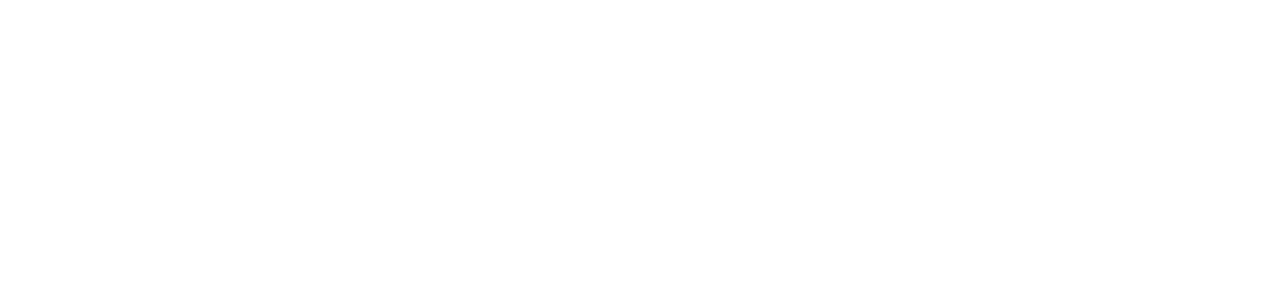
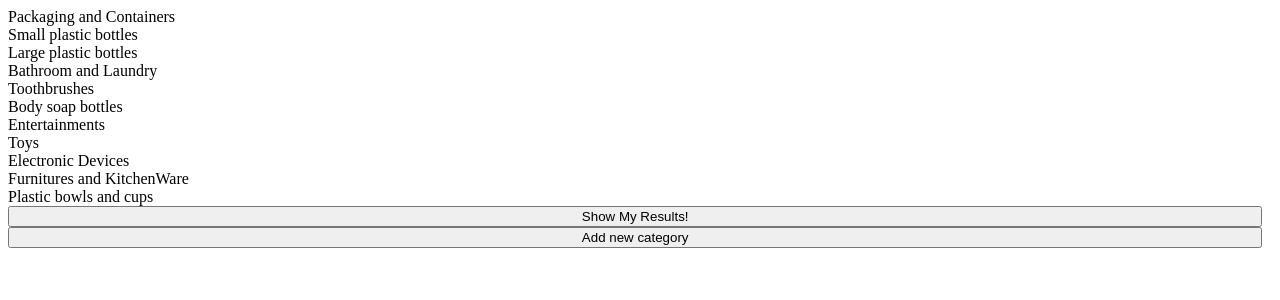
Before and after one commit to quincychen0127/top_PDSG, a React (Create React App) app: page /Calculator in a window 1280 px wide. Shown: the top 300 px of the page. Built offline with nearby package versions, Linux system fonts and the light colour scheme.

Commit message:
integration of tableau
sample of tableau integration

```diff
--- a/package.json
+++ b/package.json
@@ -14,7 +14,8 @@
     "react-dom": "^16.13.1",
     "react-dropzone": "^11.0.1",
     "react-router-dom": "^5.2.0",
-    "react-scripts": "3.4.1"
+    "react-scripts": "3.4.1",
+    "tableau-api": "^2.2.3"
   },
   "scripts": {
     "start": "react-scripts start",
--- a/src/App.js
+++ b/src/App.js
@@ -10,6 +10,8 @@ import "./App.css";
 import MainPage from './pages/MainPage'
 import MicroPlasticPage from './pages/MicroPlasticPage'
 import WelcomePage from './pages/WelcomePage'
+import CalculatorPage from './pages/CalculatorPage'
+import Example from './tableau/Example'
 
 class App extends Component {
     render() {
@@ -19,6 +21,8 @@ class App extends Component {
                     <Route exact path="/" component={WelcomePage}/>
                     <Route exact path="/MainPage" component={MainPage}/>
                     <Route exact path="/MicroPlastics" component={MicroPlasticPage}/>
+                    <Route exact path="/Calculator" component={CalculatorPage}/>
+                    <Route exact path="/Example" component={Example}/>
                 </Switch>
             </BrowserRouter>
         );
--- /dev/null
+++ b/src/pages/CalculatorPage.jsx
@@ -0,0 +1,35 @@
+import React from "react"
+
+import "./CalculatorPage.css"
+
+const CalculatorPage = () => {
+    // Array of arrays
+    // Input from the user
+    var CategoryInput = [[0,0],[0,0],[0,0],[0]]
+    // Unit weight of plastics
+    var CategoryWeight = [[1,2],[3,4],[5,6],[7]]
+    // Toxic level
+    var CategoryToxicity = [[1,1],[0,0],[1,2],[1]]
+
+    return (
+        <main>
+            <div className="Category">Packaging and Containers</div>
+                <div className="SubCategory">Small plastic bottles</div>
+                <div className="SubCategory">Large plastic bottles</div>
+            <div className="Category">Bathroom and Laundry</div>
+                <div className="SubCategory">Toothbrushes</div>
+                <div className="SubCategory">Body soap bottles</div>
+            <div className="Category">Entertainments</div>
+                <div className="SubCategory">Toys</div>
+                <div className="SubCategory">Electronic Devices</div>
+            <div className="Category">Furnitures and KitchenWare</div>
+                <div className="SubCategory">Plastic bowls and cups</div>
+
+            <button>Show My Results!</button>
+            <button>Add new category</button>
+
+        </main>
+    )
+}
+
+export default CalculatorPage
--- a/src/pages/WelcomePage.jsx
+++ b/src/pages/WelcomePage.jsx
@@ -22,10 +22,10 @@ const WelcomePage = () => {
                         <Link to="/MicroPlastics">Micro Plastics</Link>
                     </div>
                     <div className="SubPageTopic">
-                        Dataset Visualization
+                        <Link to="/Example">Dataset Visualization</Link>
                     </div>
                     <div className="SubPageTopic">
-                        Plastics Calculator
+                        <Link to="/Calculator">Plastics Calculator</Link>
                     </div>
                 </nav>
             </main>
--- /dev/null
+++ b/src/tableau/Example.js
@@ -0,0 +1,28 @@
+import React, { Component } from "react"
+import tableauSoftware from "tableau-api"
+
+const tableau_url = "https://public.tableau.com/views/Example2_15969982762130/Dashboard4?:language=en&:display_count=y&:origin=viz_share_link"
+
+class Example extends Component {
+    componentDidMount = () => {
+        this.initViz()
+    }
+
+    initViz = () => {
+        const options = {
+            width: '1000px',
+            height: '600px'
+        }
+        const vizContainer = this.vizContainer;
+        this.div = new window.tableauSoftware.Viz(vizContainer, tableau_url, options);
+    }
+
+    render() {
+        return (
+            <div ref={div => this.vizContainer = div}>
+            </div>
+        )
+    }
+}
+
+export default Example
```
Also changed, not shown: src/pages/CalculatorPage.css (added), 1 other file (tests, documents, lock files or other folders).
